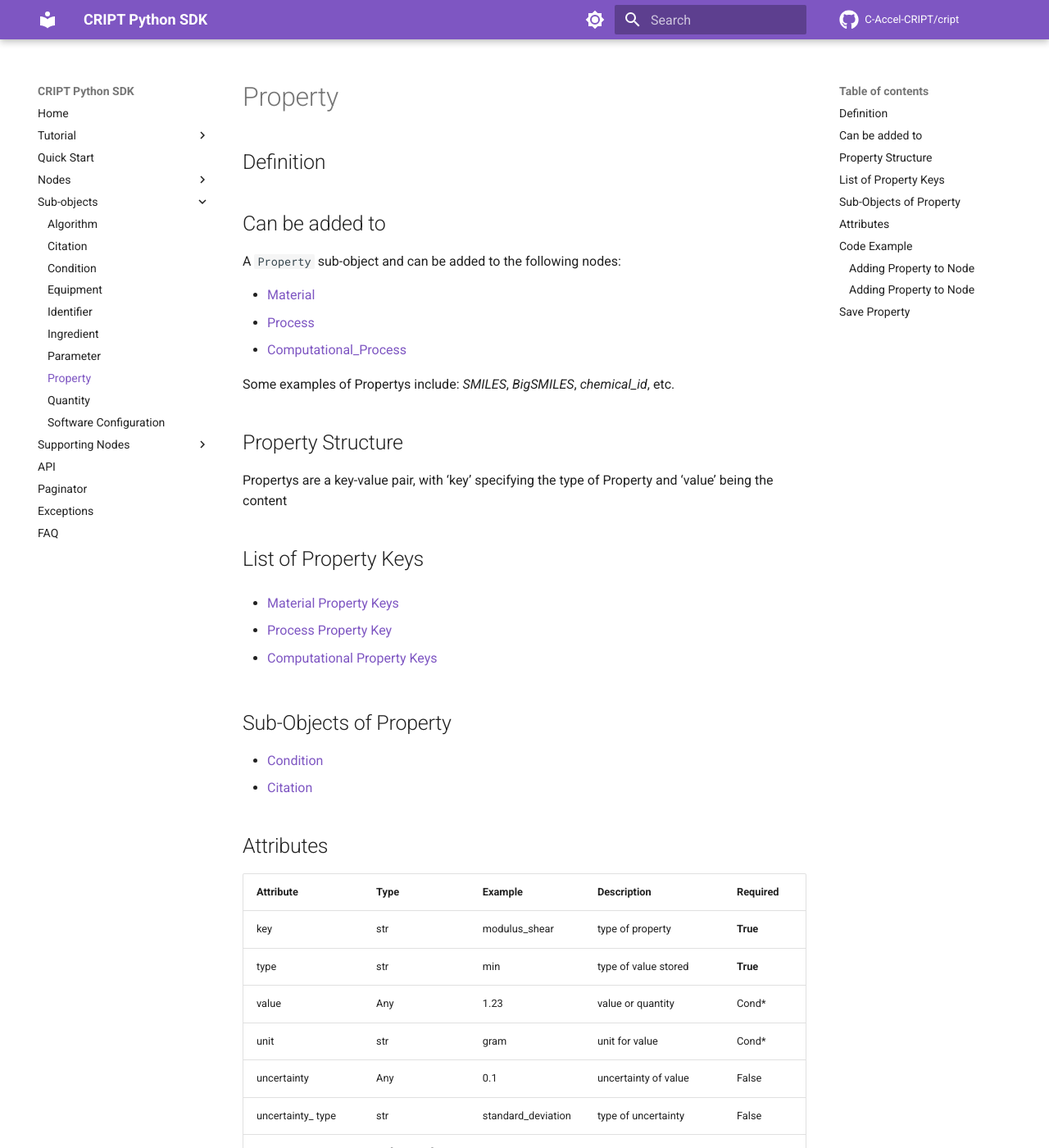
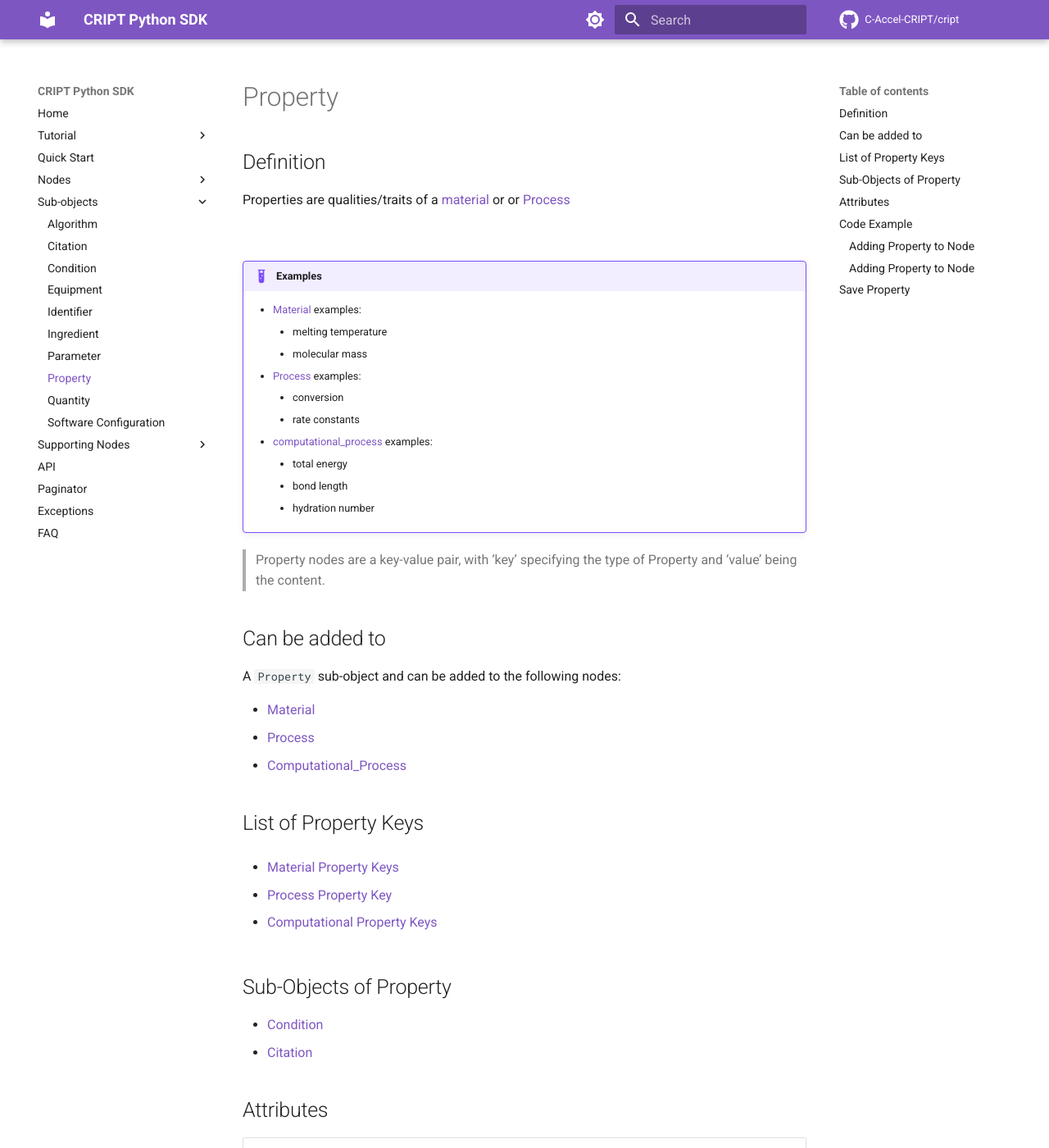
Before and after one commit to C-Accel-CRIPT/sdk-archive, an MkDocs documentation site: the page built from docs/subobjects/property.md, in a window 1280 px wide and 1400 px high. Shown: the whole window at 82% size. Built offline with MkDocs 1.6.1 and Material for MkDocs 9.7.7, drawn with Linux system fonts in a browser that asks for light colours; comment, search, counter and statistics services are not loaded; some of the changed text lies outside the part shown.

Commit message:
worked on property attributes table

```diff
--- a/docs/subobjects/property.md
+++ b/docs/subobjects/property.md
@@ -1,7 +1,25 @@
 # Property
 
 ## Definition
+Properties are qualities/traits of a [material](../nodes/material.md) or or [Process](../nodes/process.md)
 
+
+<br/>
+
+!!! example "Examples"
+    * [Material](../nodes/material.md) examples:
+        * melting temperature
+        * molecular mass
+    * [Process](../nodes/process.md) examples:
+        * conversion
+        * rate constants
+    * [computational_process](../nodes/computational_process.md) examples:
+        * total energy
+        * bond length
+        * hydration number
+
+> Property nodes are a key-value pair, with ‘key’ specifying the type of Property and
+‘value’ being the content.
 
 ## Can be added to
 A `Property` sub-object and can be added to the following nodes:
@@ -10,12 +28,6 @@
 * <a href="../nodes/process" target="_blank">Process</a>
 * <a href="../nodes/computational_process" target="_blank">Computational_Process</a>
 
-Some examples of Propertys include: _SMILES_, _BigSMILES_, _chemical_id_, etc.
-
-## Property Structure
-
-Propertys are a key-value pair, with ‘key’ specifying the type of Property and
-‘value’ being the content
 
 ## List of Property Keys
 * <a href="https://criptapp.org/keys/material-property-key/" target="_blank">
@@ -38,29 +50,24 @@
 
 ## Attributes
 
-| Attribute            | Type                                         | Example                                                 | Description                                                                  | Required |
-|----------------------|----------------------------------------------|---------------------------------------------------------|------------------------------------------------------------------------------|----------|
-| key                  | str                                          | modulus_shear                                           | type of property                                                             | **True** |
-| type                 | str                                          | min                                                     | type of value stored                                                         | **True** |
-| value                | Any                                          | 1.23                                                    | value or quantity                                                            | Cond*    |
-| unit                 | str                                          | gram                                                    | unit for value                                                               | Cond*    |
-| uncertainty          | Any                                          | 0.1                                                     | uncertainty of value                                                         | False    |
-| uncertainty_ type    | str                                          | standard_deviation                                      | type of uncertainty                                                          | False    |
-| components           | list[[Material](../nodes/material.md)]       |                                                         | material that the property relates to**                                      | False    |
-| components_ relative | list[[Material](../nodes/material.md)]       |                                                         | material that the property relative to**                                     | False    |
-| structure            | str                                          | {[][$][C:1][C:1][$],<br><br>[$][C:2][C:2]([C:2]) [$][]} | specific chemical structure associate with the property with atom mappings** | False    |
-| method               | str                                          | sec                                                     | approach or source of property data                                          | False    |
-| sample_preparation   | Process                                      |                                                         | sample preparation                                                           | False    |
-| conditions           | list[[Condition](./condition.md)]            |                                                         | conditions under which the property was measured                             | False    |
-| data                 | list[[Data](../nodes/data.md)]               |                                                         | data nodes                                                                   | False    |
-| computations         | list[[Computation](../nodes/computation.md)] |                                                         | computation method that produced property                                    | False    |
-| citations            | list[[Citation](./citation.md)]              |                                                         | reference to a book, paper, or scholarly work                                | False    |
-| notes                | str                                          |                                                         | miscellaneous information, or custom data structure (e.g.; JSON)             | False    |
-
-
-
-
-
+| Attribute            | Type                                         | Example                                                 | Description                                                                                       | Required                                  |
+|----------------------|----------------------------------------------|---------------------------------------------------------|---------------------------------------------------------------------------------------------------|-------------------------------------------|
+| key                  | str                                          | modulus_shear                                           | type of property                                                                                  | **True**                                  |
+| type                 | str                                          | min                                                     | specifies what the meaning of the value is                                                        | **True**                                  |
+| value                | Any                                          | 1.23                                                    | single point measurement                                                                          | Conditionally Required Depending on `key` |
+| unit                 | str                                          | gram                                                    | unit for value                                                                                    | Conditionally Required Depending on `key` |
+| uncertainty          | Any                                          | 0.1                                                     | uncertainty of value (must use same unit as `value`)                                              | False                                     |
+| uncertainty_ type    | str                                          | "standard_deviation"                                    | type of uncertainty                                                                               | False                                     |
+| components           | list[[Material](../nodes/material.md)]       |                                                         | material that the property relates to                                                             | False                                     |
+| components_ relative | list[[Material](../nodes/material.md)]       |                                                         | material that the property relative to                                                            | False                                     |
+| structure            | str                                          | {[][$][C:1][C:1][$],<br><br>[$][C:2][C:2]([C:2]) [$][]} | specific chemical structure associate with the property with atom mappings**                      | False                                     |
+| method               | str                                          | sec                                                     | specifies the analytical instrument                                                               | False                                     |
+| sample_preparation   | Process                                      |                                                         | sample preparation                                                                                | False                                     |
+| conditions           | list[[Condition](./condition.md)]            |                                                         | conditions under which the property was measured _(specify any relevant environmental variables)_ | False                                     |
+| data                 | list[[Data](../nodes/data.md)]               |                                                         | data node that produced the property                                                              | False                                     |
+| computations         | list[[Computation](../nodes/computation.md)] |                                                         | computation method that produced property                                                         | False                                     |
+| citations            | list[[Citation](./citation.md)]              |                                                         | provides reference to a scholarly work that the property came from                                | False                                     |
+| notes                | str                                          | "these are my notes"                                    | miscellaneous information, or custom data structure (e.g.; JSON)                                  | False                                     |
 
 
 ## Code Example
```
